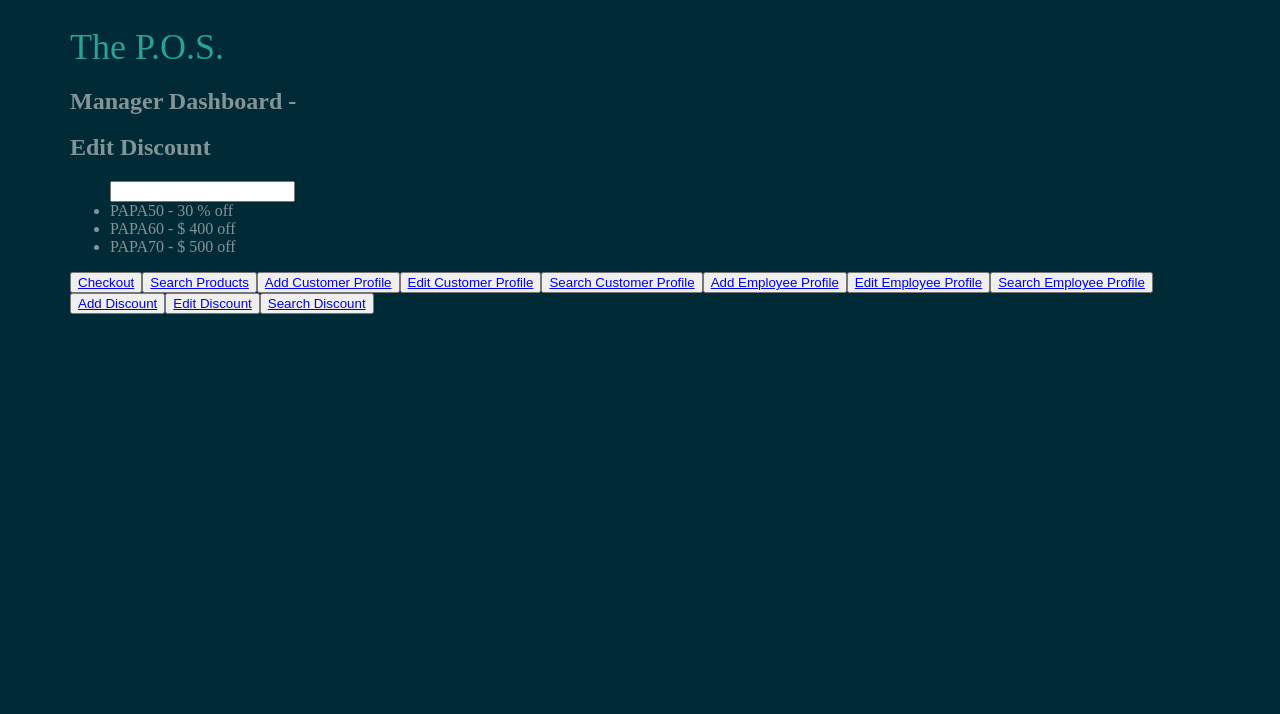
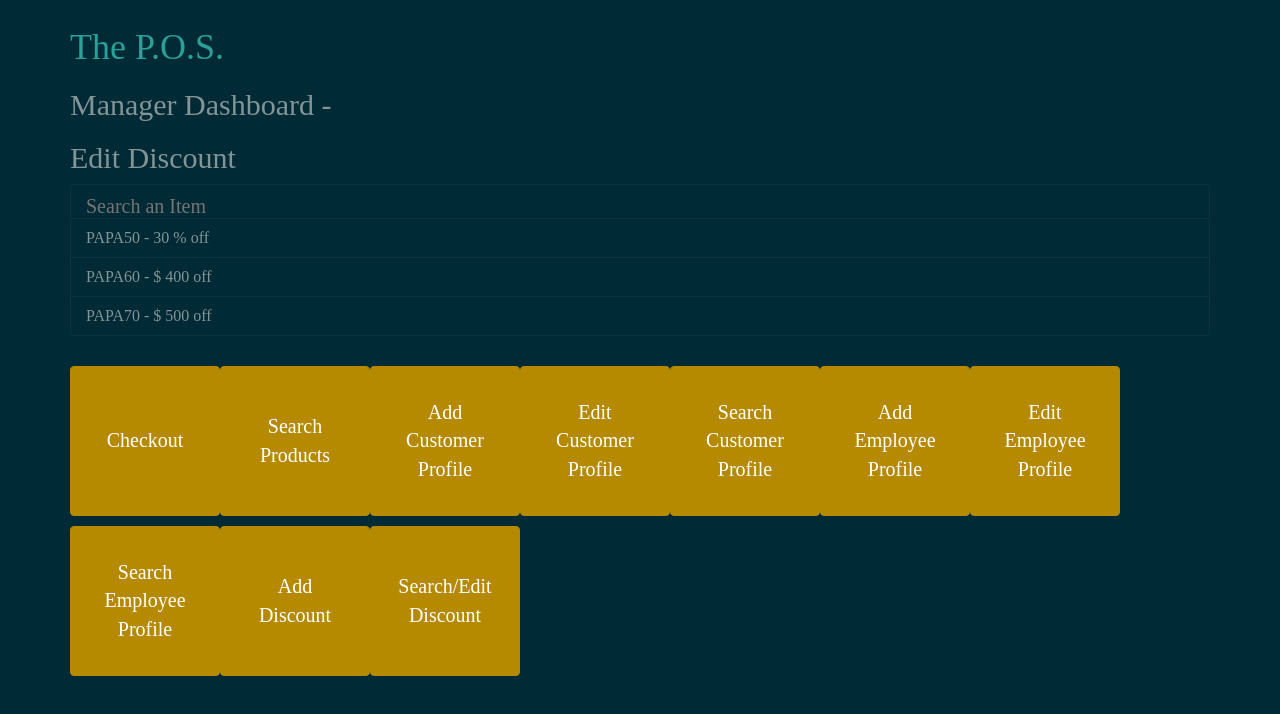
Before and after one commit to leonwatson2/The-P.O.S.-System, an Angular app: page /manager/discounts/edit in a window 1280 px wide. Shown: the top 714 px of the page. Built offline with nearby package versions, Linux system fonts and the light colour scheme.

Commit message:
Moved Menu Options and Updated CSS
Dashboard Menu Options moved to routes.ts.
Dashboard and Discount markup added for styles

```diff
--- a/src/app/dashboard/admin-dashboard.component.ts
+++ b/src/app/dashboard/admin-dashboard.component.ts
@@ -12,6 +12,8 @@ import { Associate, Administrator, Product, iMenuOption } from '../classes';
 
 import { EmployeeService } from '../services/employee.service';
 
+import { adminMenuOptions } from '../routes';
+
 enum eUpdateType{
   ADD ,
   UPDATE,
@@ -23,51 +25,39 @@ enum eUpdateType{
 	template: `
 				<h2>Admin Dashboard</h2>
 				<products></products>
-				<button
-					*ngFor="let option of options">
-					<a [routerLink]="option.urlPath">{{option.name}}</a>
+				<div class="dashboard-menu">
+				<a *ngFor="let option of options"
+					disabled="true">
+					<button
+					class="btn btn-primary"
+					[routerLink]="option.urlPath"
+
+					>
+					{{option.name}}
 					</button>
+				</a>
+				</div>
 			`,
+	styleUrls:['./dashboard.css','../solar-bootstrap-theme.min.css']
+
+
 })
 
 export class AdminDashboardComponent {
+		@Output() updateProducts = new EventEmitter();
 		administrator:Administrator;
-		@Output() updateProducts = new EventEmitter();
-
+		options:iMenuOption[] = []
 		constructor(private employeeService:EmployeeService){
 
 		}
 
 		ngOnInit(){
 			this.administrator = this.employeeService.currentEmployee;
+			this.options = adminMenuOptions;
 		}
 		tempProduct = new Product();
 
-		options:iMenuOption[] = [
-			{
-				name:"Add Product Profile",
-				urlPath:"products/add"
-			},
-			{
-				name:"Edit Product Profile",
-				urlPath:"products/edit"
-			},
-			{
-				name:"Search Products",
-				urlPath:"products/search"
-			},
-			{
-				name:"Add Employee Profile",
-				urlPath:"employees/add"
-			},
-			{
-				name:"Edit Employee Profile",
-				urlPath:"employees/edit"
-			},
-			{
-				name:"Search Employee Profile",
-				urlPath:"employees/search"
-			}]
+
 
 		addProduct(){
 			let modifiedProduct = {
--- a/src/app/dashboard/associate-dashboard.component.ts
+++ b/src/app/dashboard/associate-dashboard.component.ts
@@ -10,6 +10,9 @@
 
 import { Component, Input, Output, EventEmitter } from '@angular/core';
 import { Associate, iMenuOption } from '../classes';
+import { associateMenuOptions } from '../routes';
+
+
 import { EmployeeService } from '../services/employee.service';
 
 @Component({
@@ -18,48 +21,35 @@ import { EmployeeService } from '../services/employee.service';
 
 				<h2>Associate Dashboard</h2>
 				<products></products>
-				<div>
-					<button
-					*ngFor="let option of options">
-					<a [routerLink]="option.urlPath">{{option.name}}</a>
-					</button>
+				<div class="dashboard-menu">
+					<a *ngFor="let option of options"
+						>
+						<button
+						[routerLink]="option.urlPath"
+						class="btn btn-primary"
+						>
+						{{option.name}}
+						</button>
+					</a>
 				</div>
 
 			`,
+	styleUrls:['./dashboard.css','../solar-bootstrap-theme.min.css']
+
 })
 
 export class AssociateDashboardComponent {
 	associate:Associate;
-
+	options:iMenuOption[] = [];
 	constructor(private employeeService:EmployeeService){
 	}
 
 	ngOnInit(){
 		this.associate = this.employeeService.currentEmployee;
-
+		this.options = associateMenuOptions;
 	}
 	details:String;
-	options:iMenuOption[] = [
-			{
-				name:"Checkout",
-				urlPath:"checkout"
-			},
-			{
-				name:"Search Products",
-				urlPath:"products/search"
-			},
-			{
-				name:"Add Customer Profile",
-				urlPath:"customers/add"
-			},
-			{
-				name:"Edit Customer Profile",
-				urlPath:"customers/edit"
-			},
-			{
-				name:"Search Customer Profile",
-				urlPath:"customers/search"
-			}]
+
 
 
 }
--- a/src/app/dashboard/manager-dashboard.component.ts
+++ b/src/app/dashboard/manager-dashboard.component.ts
@@ -10,6 +10,9 @@
 */
 import { Component, Input } from '@angular/core';
 import { Manager, iMenuOption } from '../classes';
+import { managerMenuOptions } from '../routes';
+
+
 import { EmployeeService } from '../services/employee.service';
 
 
@@ -18,73 +21,39 @@ import { EmployeeService } from '../services/employee.service';
 	template: `
 		<h2>Manager Dashboard - {{manager?.name}}</h2>
 		<products></products>
-		<button
-		*ngFor="let option of options">
-		<a [routerLink]="option.urlPath">{{option.name}}</a>
-		</button>
+		<div class="dashboard-menu">
+		<a *ngFor="let option of options"
+			>
+			<button
+			class="btn btn-primary"
+			[routerLink]="option.urlPath"
+			>
+			{{option.name}}
+			</button>
+		</a>
+		</div>
 	`,
+	styleUrls:['./dashboard.css','../solar-bootstrap-theme.min.css']
 
 })
 
 export class ManagerDashboardComponent {
 	manager:Manager = new Manager(90,"L","");
-
+	options:iMenuOption[] = []
 	constructor(private employeeService:EmployeeService){
 
 	}
 
 	ngOnInit(){
-		this.setManager()
+		this.setManager();
+		this.options = managerMenuOptions;
 	}
 	setManager(){
 		this.manager = this.employeeService.currentEmployee;
 
 	}
 
-	options:iMenuOption[]=[{
-				name:"Checkout",
-				urlPath:"checkout"
-			},
-			{
-				name:"Search Products",
-				urlPath:"products/search"
-			},
-			{
-				name:"Add Customer Profile",
-				urlPath:"customers/add"
-			},
-			{
-				name:"Edit Customer Profile",
-				urlPath:"customers/edit"
-			},
-			{
-				name:"Search Customer Profile",
-				urlPath:"customers/search"
-			},
-			{
-				name:"Add Employee Profile",
-				urlPath:"employees/add"
-			},
-			{
-				name:"Edit Employee Profile",
-				urlPath:"employees/edit"
-			},
-			{
-				name:"Search Employee Profile",
-				urlPath:"employees/search"
-			},
-			{
-				name:"Add Discount",
-				urlPath:"discounts/add"
-			},
-			{
-				name:"Edit Discount",
-				urlPath:"discounts/edit"
-			},
-			{
-				name:"Search Discount",
-				urlPath:"discounts/search"
-			}]
+
 
 	ngOnChanges(){
 
--- a/src/app/discounts/add-discount.component.ts
+++ b/src/app/discounts/add-discount.component.ts
@@ -10,6 +10,7 @@ import { discountForm } from './discount.form';
 	selector: 'add-discount',
 	template: `
 			<h2>Add Discount</h2>
+			<div>
 			`+ discountForm +`
 
 				<div *ngIf="discountForm.valid && discountForm.controls['value'].value > 0">
@@ -20,13 +21,10 @@ import { discountForm } from './discount.form';
 					<span *ngIf="discountForm.controls['isPercentage'].value">%</span>
 					off
 				</div>
+			</div>
 			<hr />
 			`,
-			styles:[`
-				.has-error{
-					border-color:red;
-				}
-			`]
+			styleUrls:['./discounts.css']
 })
 
 export class AddDiscountComponent {
@@ -48,7 +46,7 @@ export class AddDiscountComponent {
 
 		this.productService.addDiscount(values)
 			.subscribe((discountRes:iDiscountResponse)=>{
-				this.discountForm.reset()
+				this.discountForm.reset();
 
 			}, (discountResError)=>{
 				this.setError(discountResError.error);
--- a/src/app/discounts/edit-discount.component.ts
+++ b/src/app/discounts/edit-discount.component.ts
@@ -10,23 +10,26 @@ import { discountForm } from './discount.form';
 	selector: 'edit-discount',
 	template: `
 			<h2>Edit Discount</h2>
-			<ul>
-				<div><input type="search" [(ngModel)]="search" /></div>
+			<div class="list-group">
+				<div class="list-group-item search">
+					<input type="search" placeholder="Search an Item" [(ngModel)]="search" />
+				</div>
 				<span *ngIf="discounts">
-					<li (click)="setChosenDiscount(discount);" *ngFor="let discount of discounts | find:{key:'name', value:search}">
+					<a class="list-group-item" (click)="setChosenDiscount(discount);" *ngFor="let discount of discounts | find:{key:'name', value:search}">
 						{{discount.name}} -
 						<span *ngIf="!discount.isPercentage()">$</span>
 						{{discount.value}}
 						<span *ngIf="discount.isPercentage()">%</span>
 						off
-					</li>
+					</a>
 				</span>
-			</ul>
+			</div>
 			<div *ngIf="chosenDiscount">
 			`+discountForm+`
 			</div>
 
 			`,
+			styleUrls:['./discounts.css','../solar-bootstrap-theme.min.css']
 })
 
 export class EditDiscountComponent {
@@ -47,6 +50,7 @@ export class EditDiscountComponent {
 			.subscribe((discounts:Discount[])=>{
 				this.discounts = discounts;
 			})
+
 	}
 
 	setForm(discount:Discount){
@@ -64,7 +68,8 @@ export class EditDiscountComponent {
 	submitForm(values:iDiscount){
 		this.clearError();
 
-		this.productService.updateDiscount(this.chosenDiscount, values)
+		this.productService
+			.updateDiscount(this.chosenDiscount, values)
 			.subscribe((discountRes:iDiscountResponse)=>{
 				this.discountForm.reset();
 				this.chosenDiscount = null;
--- a/src/app/discounts/search-discount.component.ts
+++ b/src/app/discounts/search-discount.component.ts
@@ -6,16 +6,28 @@ import { ProductService } from '../services/product.service';
 	selector: 'search-discount',
 	template: `
 			<h2>Search Discount</h2>
-				<ul>
-					<li *ngFor="let discount of discounts">
-						{{discount.name}} - {{discount.value}} <span *ngIf="discount.isPercentage()">% off</span>
-					</li>
-				</ul>
+			<div class="list-group">
+				<div class="list-group-item search">
+					<input type="search" placeholder="Search an Item" [(ngModel)]="search" />
+				</div>
+				<span *ngIf="discounts">
+					<a class="list-group-item" (click)="setChosenDiscount(discount);" *ngFor="let discount of discounts | find:{key:'name', value:search}">
+						{{discount.name}} -
+						<span *ngIf="!discount.isPercentage()">$</span>
+						{{discount.value}}
+						<span *ngIf="discount.isPercentage()">%</span>
+						off
+					</a>
+				</span>
+			</div>
 			`,
+			styleUrls:['./discounts.css','../solar-bootstrap-theme.min.css']
+
 })
 
 export class SearchDiscountComponent {
 	discounts:Discount[] = null
+	search:String = "";
 	constructor(private productService:ProductService){}
 
 	ngOnInit(){
--- a/src/app/routes.ts
+++ b/src/app/routes.ts
@@ -4,6 +4,9 @@
 * 	This holds all routes and the configurations for the application.
 */
 import { RouterModule, Routes, Route } from '@angular/router';
+
+import { iMenuOption } from './classes';
+
 
 import { LoginComponent } from './login/login.component';
 //Dashboards Components
@@ -84,3 +87,93 @@ export const appRoutes: Routes = [
 	{ path: 'edit-employee', component: EditEmployeeComponent },
 	{ path: 'search-employee', component: SearchEmployeeComponent }*/
 ];
+
+
+export const adminMenuOptions:iMenuOption[] = [
+			{
+				name:"Add Product Profile",
+				urlPath:"products/add"
+			},
+			{
+				name:"Edit Product Profile",
+				urlPath:"products/edit"
+			},
+			{
+				name:"Search Products",
+				urlPath:"products/search"
+			},
+			{
+				name:"Add Employee Profile",
+				urlPath:"employees/add"
+			},
+			{
+				name:"Edit Employee Profile",
+				urlPath:"employees/edit"
+			},
+			{
+				name:"Search Employee Profile",
+				urlPath:"employees/search"
+			}]
+
+export const associateMenuOptions:iMenuOption[] = [
+			{
+				name:"Checkout",
+				urlPath:"checkout"
+			},
+			{
+				name:"Search Products",
+				urlPath:"products/search"
+			},
+			{
+				name:"Add Customer Profile",
+				urlPath:"customers/add"
+			},
+			{
+				name:"Edit Customer Profile",
+				urlPath:"customers/edit"
+			},
+			{
+				name:"Search Customer Profile",
+				urlPath:"customers/search"
+			}]
+
+export const managerMenuOptions:iMenuOption[]=[{
+				name:"Checkout",
+				urlPath:"checkout"
+			},
+			{
+				name:"Search Products",
+				urlPath:"products/search"
+			},
+			{
+				name:"Add Customer Profile",
+				urlPath:"customers/add"
+			},
+			{
+				name:"Edit Customer Profile",
+				urlPath:"customers/edit"
+			},
+			{
+				name:"Search Customer Profile",
+				urlPath:"customers/search"
+			},
+			{
+				name:"Add Employee Profile",
+				urlPath:"employees/add"
+			},
+			{
+				name:"Edit Employee Profile",
+				urlPath:"employees/edit"
+			},
+			{
+				name:"Search Employee Profile",
+				urlPath:"employees/search"
+			},
+			{
+				name:"Add Discount",
+				urlPath:"discounts/add"
+			},
+			{
+				name:"Search/Edit Discount",
+				urlPath:"discounts/edit"
+			}]
```
Lines whose indentation alone changed are shown as unchanged.
